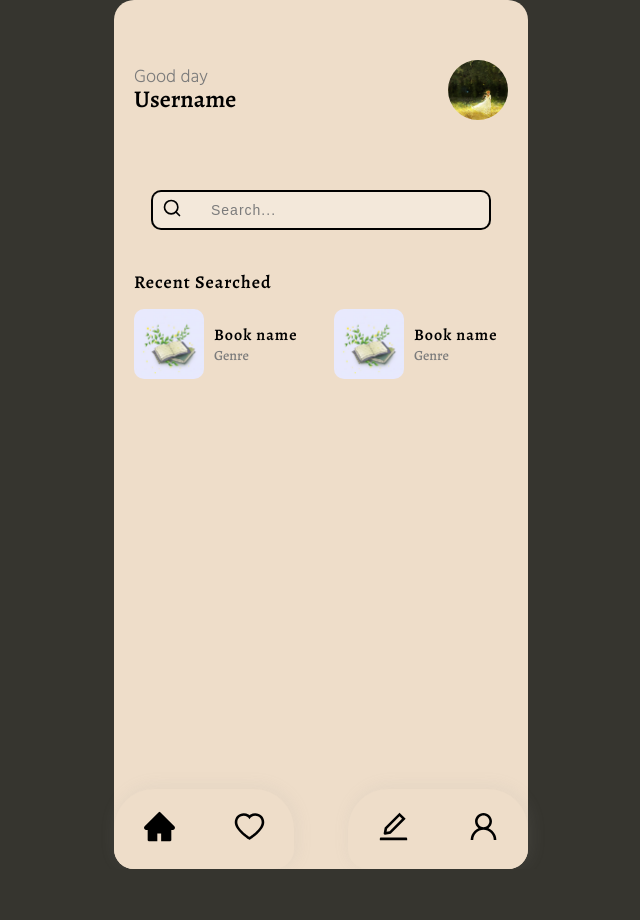
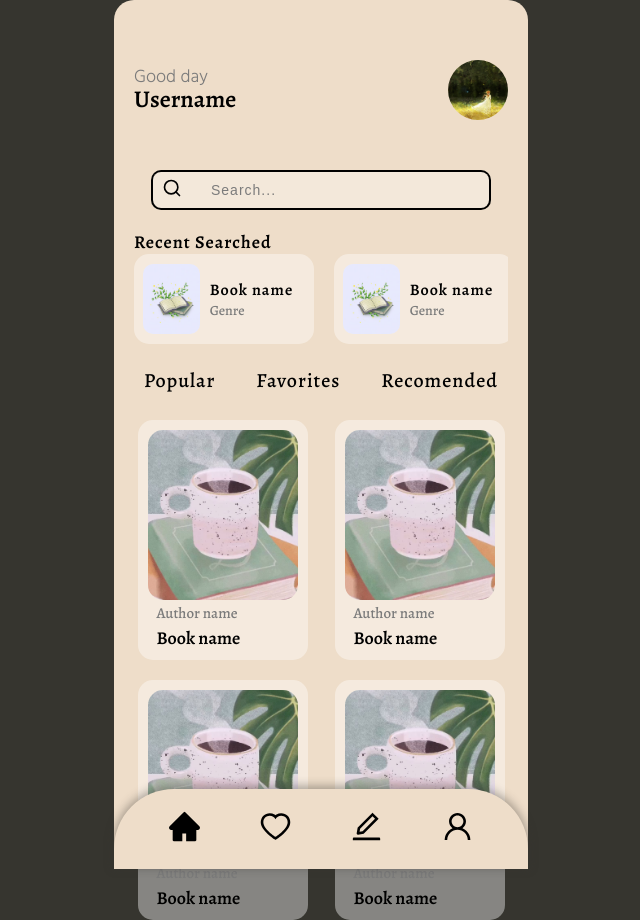
Before and after one commit to JenniferAS26/books-app, a React (Vite) app: page / in a window 1280 px wide. Shown: the whole page, without its empty margins (319-959 px from the left). Before the commit the page ends 869 px from the top, so only its background shows below. Built offline with nearby package versions, Linux system fonts and the light colour scheme.

Commit message:
Component Home styles completed

```diff
--- /dev/null
+++ b/src/components/BookGallery/index.jsx
@@ -0,0 +1,22 @@
+import PropTypes from 'prop-types'
+import './styles.scss'
+
+const BookGallery = ({ children }) => {
+  BookGallery.propTypes = {
+    children: PropTypes.element.isRequired
+  }
+  return (
+    <section className='book-gallery-container'>
+      <ul className='book-gallery-container__list'>
+        <li className='book-gallery-container__list--options'>Popular</li>
+        <li className='book-gallery-container__list--options'>Favorites</li>
+        <li className='book-gallery-container__list--options'>Recomended</li>
+      </ul>
+      <div className='book-gallery-container__book-card-container'>
+        {children}
+      </div>
+    </section>
+  )
+}
+
+export default BookGallery
--- /dev/null
+++ b/src/components/BookGallery/styles.scss
@@ -0,0 +1,29 @@
+@use '../../styles/variables' as *;
+@use '../../styles/mixins' as *;
+
+.book-gallery-container {
+  width: 100%;
+  height: auto;
+  &__list {
+    width: 100%;
+    height: 40px;
+    padding: 0 10px;
+    @include flexCenter(row, space-between, center);
+    &--options {
+      list-style: none;
+      font-size: 2rem;
+      letter-spacing: 1px;
+    }
+  }
+  &__book-card-container {
+    margin-top: 20px;
+    width: 100%;
+    height: 500px;
+    display: grid;
+    justify-items: center;
+    grid-template-columns: repeat(2, auto);
+    gap: 20px;
+    overflow-y: scroll;
+    @include removeScrollBar;
+  }
+}
--- /dev/null
+++ b/src/components/CardBook/index.jsx
@@ -0,0 +1,14 @@
+import bookImage from '../../assets/images/book-card-image.jpeg'
+import './styles.scss'
+
+const CardBook = () => {
+  return (
+    <div className='card-book-container'>
+      <img className='card-book-container__image' src={bookImage} alt='book poster' />
+      <p className='card-book-container__text'>Author name</p>
+      <h2 className='card-book-container__title'>Book name</h2>
+    </div>
+  )
+}
+
+export default CardBook
--- /dev/null
+++ b/src/components/CardBook/styles.scss
@@ -0,0 +1,29 @@
+@use '../../styles/variables' as *;
+@use '../../styles/mixins' as *;
+
+.card-book-container {
+  width: 170px;
+  height: 240px;
+  padding: 9px;
+  display: grid;
+  place-items: center;
+  border-radius: 15px;
+  background-color: rgba($color: $background-color, $alpha: 0.4);
+  &__image {
+    width: 150px;
+    height: 170px;
+    object-fit: cover;
+    border-radius: 15px;
+  }
+  &__text {
+    color: $greyish-color;
+    font-size: 1.5rem;
+    justify-self: start;
+    padding-left: 10px;
+  }
+  &__title {
+    font-size: 1.8rem;
+    justify-self: start;
+    padding-left: 10px;
+  }
+}
--- a/src/components/CardSearch/styles.scss
+++ b/src/components/CardSearch/styles.scss
@@ -2,9 +2,12 @@
 @use '../../styles/mixins' as *;
 
 .card-search-container {
-  width: 200px;
-  height: 100px;
+  width: 180px;
+  height: 90px;
+  border-radius: 15px;
+  background-color: rgba($color: $background-color, $alpha: 0.4);
   @include flexCenter(row, flex-start, center);
+  padding: 9px;
   &__image-container {
     width: 70px;
     height: 70px;
--- a/src/components/Home/index.jsx
+++ b/src/components/Home/index.jsx
@@ -3,6 +3,8 @@ import { LuSearch } from 'react-icons/lu'
 import RecentSearch from '../RecentSearch'
 import './styles.scss'
 import CardSearch from '../CardSearch'
+import BookGallery from '../BookGallery'
+import CardBook from '../CardBook'
 
 const Home = () => {
   return (
@@ -26,6 +28,16 @@ const Home = () => {
         <CardSearch />
         <CardSearch />
       </RecentSearch>
+      <BookGallery>
+        <CardBook />
+        <CardBook />
+        <CardBook />
+        <CardBook />
+        <CardBook />
+        <CardBook />
+        <CardBook />
+        <CardBook />
+      </BookGallery>
     </section>
   )
 }
--- a/src/components/Home/styles.scss
+++ b/src/components/Home/styles.scss
@@ -32,7 +32,7 @@
   }
   &__search {
     width: 100%;
-    height: 120px;
+    height: 80px;
     @include flexCenter(row, center, center);
     &--icon {
       @include buttonStyle(40px, 40px, none, rgba($color: $background-color, $alpha: 0.3), $dark-color, 2rem);
--- a/src/components/Navbar/index.jsx
+++ b/src/components/Navbar/index.jsx
@@ -4,22 +4,18 @@ import './styles.scss'
 const Navbar = () => {
   return (
     <footer className="footer">
-      <div className="footer__sections left">
         <button className='button home-button'>
           <AiFillHome />
         </button>
         <button className='button like'>
           <AiOutlineHeart />
         </button>
-      </div>
-      <div className="footer__sections right">
         <button className='button edit'>
           <AiOutlineEdit />
         </button>
         <button className='button user'>
           <AiOutlineUser />
         </button>
-      </div>
     </footer>
   )
 }
--- a/src/components/Navbar/styles.scss
+++ b/src/components/Navbar/styles.scss
@@ -7,22 +7,16 @@
   bottom: 0;
   left: 0;
   z-index: 3;
-  @include flexCenter(row, space-between, center);
-  &__sections {
-    width: 180px;
-    height: 100%;
-    @include flexCenter(row, space-around, center);
-    border-bottom-right-radius: 20px;
-    border-bottom-left-radius: 20px;
-    border-top-left-radius: 40px;
-    border-top-right-radius: 40px;
-    box-shadow: 2px -2px 15px 2px rgba(155, 154, 154, 0.1);
-    background-color: $light-color;
-    .button {
-      @include buttonStyle(40px, 40px, 50%, transparent, $dark-color, 3.5rem);
-      &:hover {
-        color: $palet-color-1;
-      }
+  @include flexCenter(row, space-evenly, center);
+  border-top-left-radius: 60px;
+  border-top-right-radius: 60px;
+  box-shadow: 0 -2px 10px 1px rgba($color: $palet-color-4, $alpha: 0.4);
+  background-color: $light-color;
+  .button {
+    @include buttonStyle(40px, 40px, 50%, transparent, $dark-color, 3.5rem);
+    &:hover {
+      color: $palet-color-1;
     }
   }
+
 }
--- a/src/components/RecentSearch/styles.scss
+++ b/src/components/RecentSearch/styles.scss
@@ -3,13 +3,14 @@
 
 .recent-search-container {
   width: 100%;
-  height: 100px;
+  height: 130px;
   &__title {
     font-size: 1.8rem;
     letter-spacing: 1px;
   }
   &__cards-container {
     @include flexCenter(row, space-between, center);
+    column-gap: 20px;;
     overflow-x: scroll;
     @include removeScrollBar;
   }
```
Also changed, not shown: src/assets/images/book-card-image.jpeg (added).
